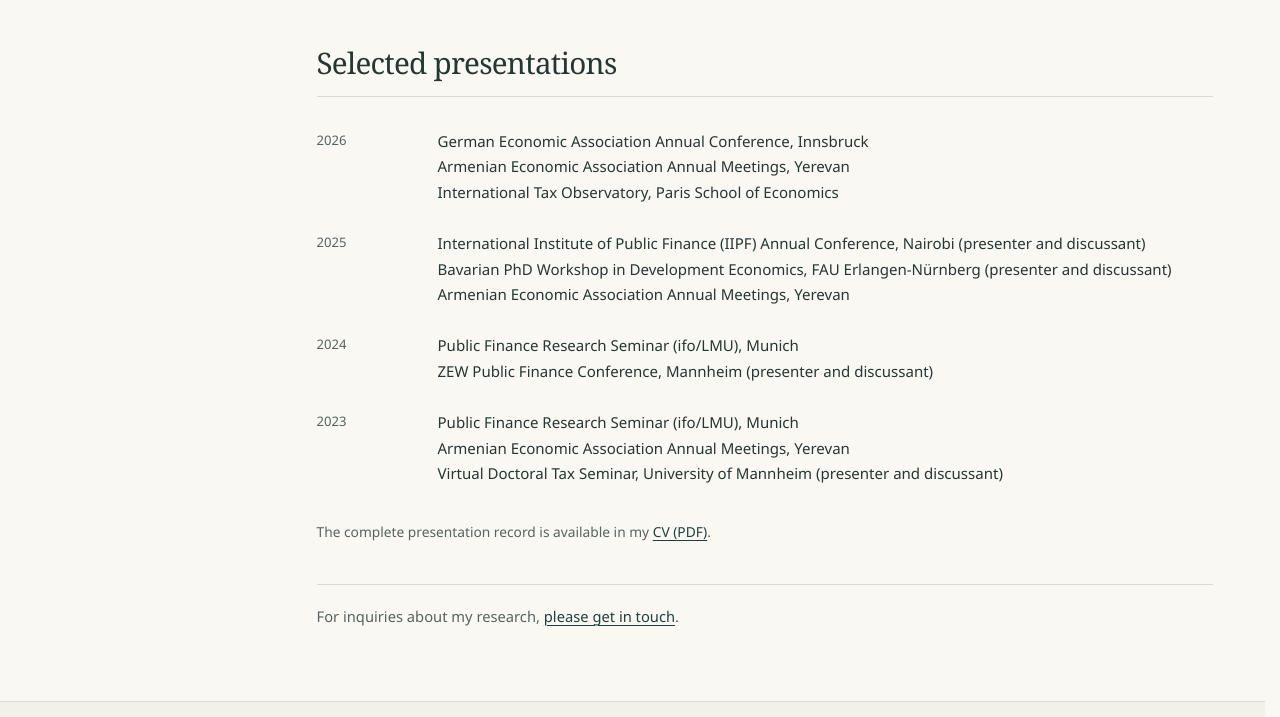
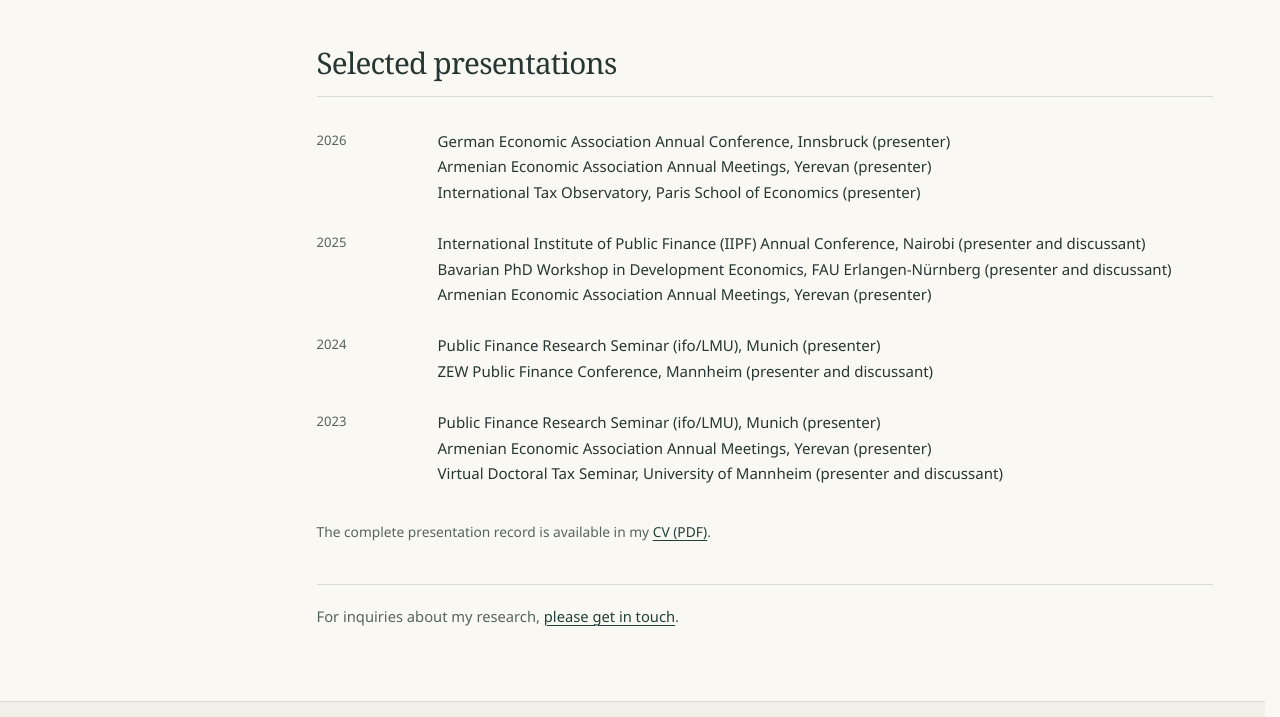
Before and after one commit to mikayel-tovmasyan/mikayel-tovmasyan.github.io, a plain HTML site: page research.html in a window 1280 px wide. Shown: the part 1640-2357 px from the top of the page. Drawn offline with Linux system fonts and the light colour scheme.

Commit message:
Label presenter roles consistently across all presentations

```diff
--- a/research.html
+++ b/research.html
@@ -42,7 +42,7 @@
           <article class="paper-entry"><h3>The Education Gambit: Chess, Cognitive Skills, and a Natural Experiment in Armenia</h3><p class="paper-description">I investigate whether Armenia's compulsory primary-school chess program affects students' cognitive performance in the school and long-term participation in competitive chess. The analysis combines adjacent-grade difference-in-differences &amp; triple-differences designs using mathematics and language contest data with cohort comparisons and synthetic-control analysis of competitive-chess records.</p></article>
         </section>
         <section class="paper-section" id="presentations"><h2>Selected presentations</h2>
-          <dl class="dated-list"><div><dt>2026</dt><dd>German Economic Association Annual Conference, Innsbruck<br>Armenian Economic Association Annual Meetings, Yerevan<br>International Tax Observatory, Paris School of Economics</dd></div><div><dt>2025</dt><dd>International Institute of Public Finance (IIPF) Annual Conference, Nairobi (presenter and discussant)<br>Bavarian PhD Workshop in Development Economics, FAU Erlangen-Nürnberg (presenter and discussant)<br>Armenian Economic Association Annual Meetings, Yerevan</dd></div><div><dt>2024</dt><dd>Public Finance Research Seminar (ifo/LMU), Munich<br>ZEW Public Finance Conference, Mannheim (presenter and discussant)</dd></div><div><dt>2023</dt><dd>Public Finance Research Seminar (ifo/LMU), Munich<br>Armenian Economic Association Annual Meetings, Yerevan<br>Virtual Doctoral Tax Seminar, University of Mannheim (presenter and discussant)</dd></div></dl>
+          <dl class="dated-list"><div><dt>2026</dt><dd>German Economic Association Annual Conference, Innsbruck (presenter)<br>Armenian Economic Association Annual Meetings, Yerevan (presenter)<br>International Tax Observatory, Paris School of Economics (presenter)</dd></div><div><dt>2025</dt><dd>International Institute of Public Finance (IIPF) Annual Conference, Nairobi (presenter and discussant)<br>Bavarian PhD Workshop in Development Economics, FAU Erlangen-Nürnberg (presenter and discussant)<br>Armenian Economic Association Annual Meetings, Yerevan (presenter)</dd></div><div><dt>2024</dt><dd>Public Finance Research Seminar (ifo/LMU), Munich (presenter)<br>ZEW Public Finance Conference, Mannheim (presenter and discussant)</dd></div><div><dt>2023</dt><dd>Public Finance Research Seminar (ifo/LMU), Munich (presenter)<br>Armenian Economic Association Annual Meetings, Yerevan (presenter)<br>Virtual Doctoral Tax Seminar, University of Mannheim (presenter and discussant)</dd></div></dl>
           <p class="subtle">The complete presentation record is available in my <a href="assets/Mikayel_Tovmasyan_CV.pdf?v=0788da1c">CV (PDF)</a>.</p>
         </section>
         <p class="inquiry">For inquiries about my research, <a href="mailto:mikayel.tovmasyan@ku.de">please get in touch</a>.</p>
```
